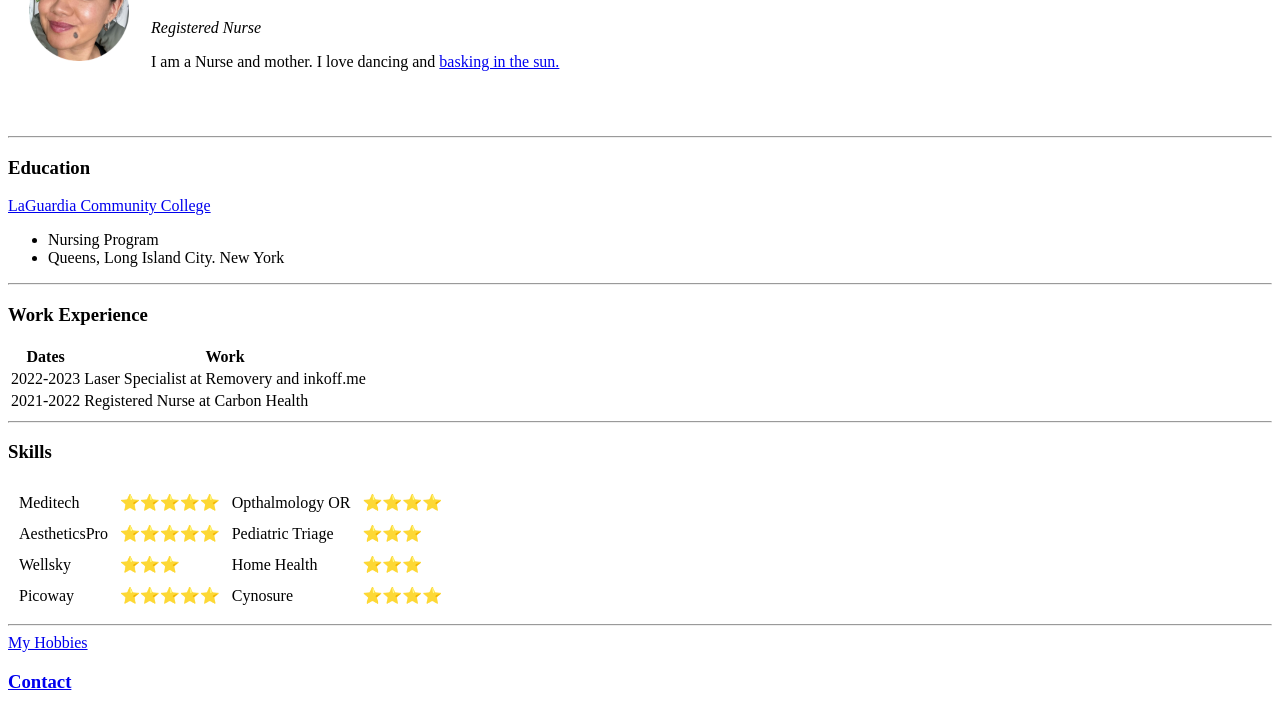
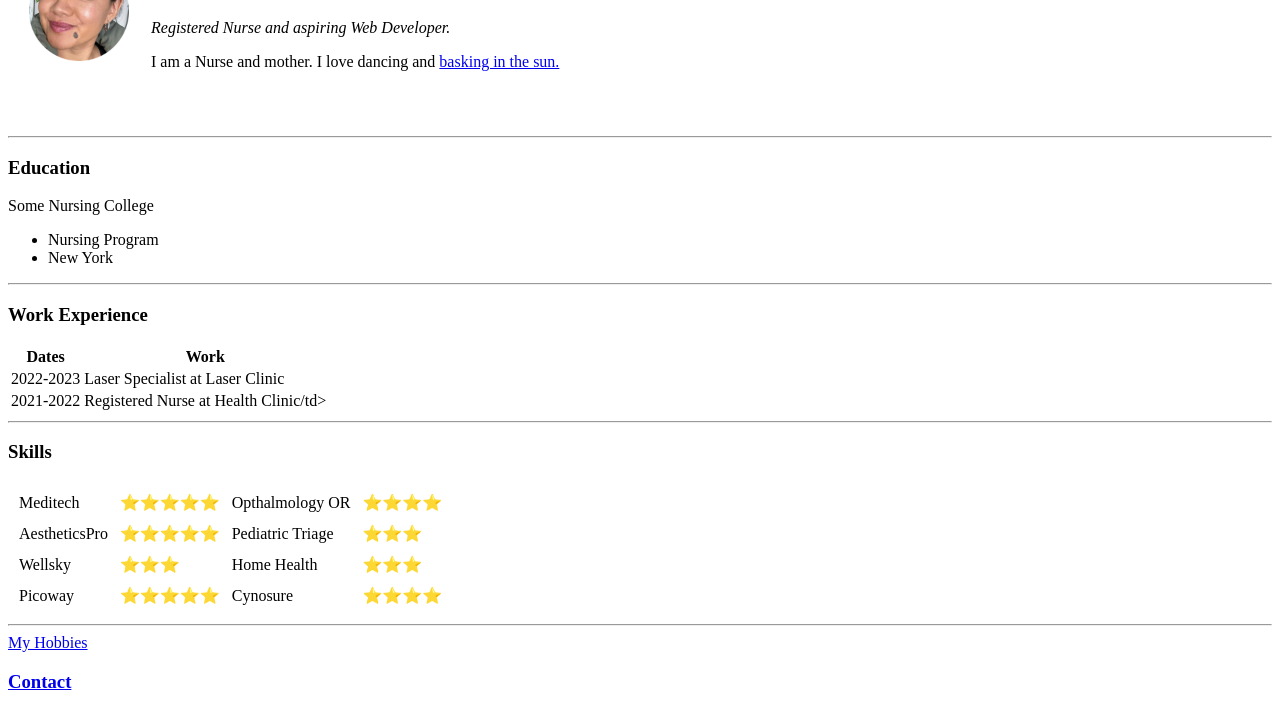
Before and after one commit to KrysB07/CV, a plain HTML site: page index.html in a window 1280 px wide. Shown: the part 90-802 px from the top of the page. Drawn offline with Linux system fonts and the light colour scheme.

Commit message:
Update index.html

```diff
--- a/index.html
+++ b/index.html
@@ -8,16 +8,16 @@
         <tr>
             <td><img src="krystle.png"></td>
             <td> <h1>Krystle Borromeo</h1>
-                <p><em>Registered Nurse</em></p>
+                <p><em>Registered Nurse and aspiring Web Developer.</em></p>
                 <p>I am a Nurse and mother. I love dancing and <a href="NassauBahamas.mov">basking in the sun.</a></p></tr></td>
        <tr>
    </table>
    <hr>
    <h3>Education</h3>
-   <p><a href="https://www.laguardia.edu/nursing/">LaGuardia Community College</a></p>
+   <p>Some Nursing College</p>
    <ul>
     <li>Nursing Program</li>
-    <li>Queens, Long Island City. New York</li>
+    <li>New York</li>
    </ul>
    <hr>
    <h3>Work Experience</h3>
@@ -31,11 +31,11 @@
     <tbody>
         <tr>
             <td>2022-2023</td>
-            <td>Laser Specialist at Removery and inkoff.me</td>
+            <td>Laser Specialist at Laser Clinic</td>
         </tr>
         <tr>
             <td>2021-2022</td>
-            <td>Registered Nurse at Carbon Health</td>
+            <td>Registered Nurse at Health Clinic/td>
         </tr>
     </tbody>
     </table>
```
